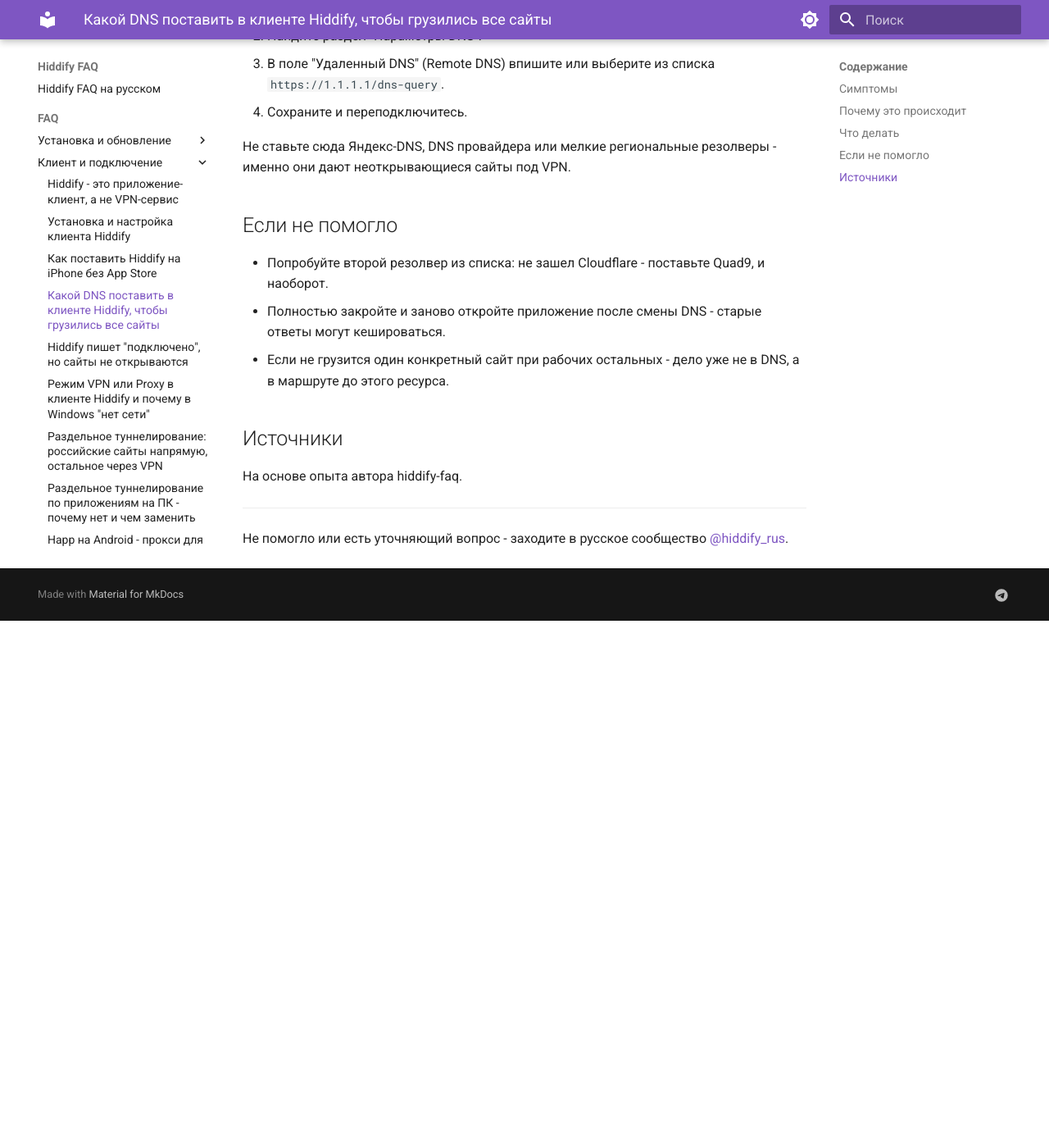
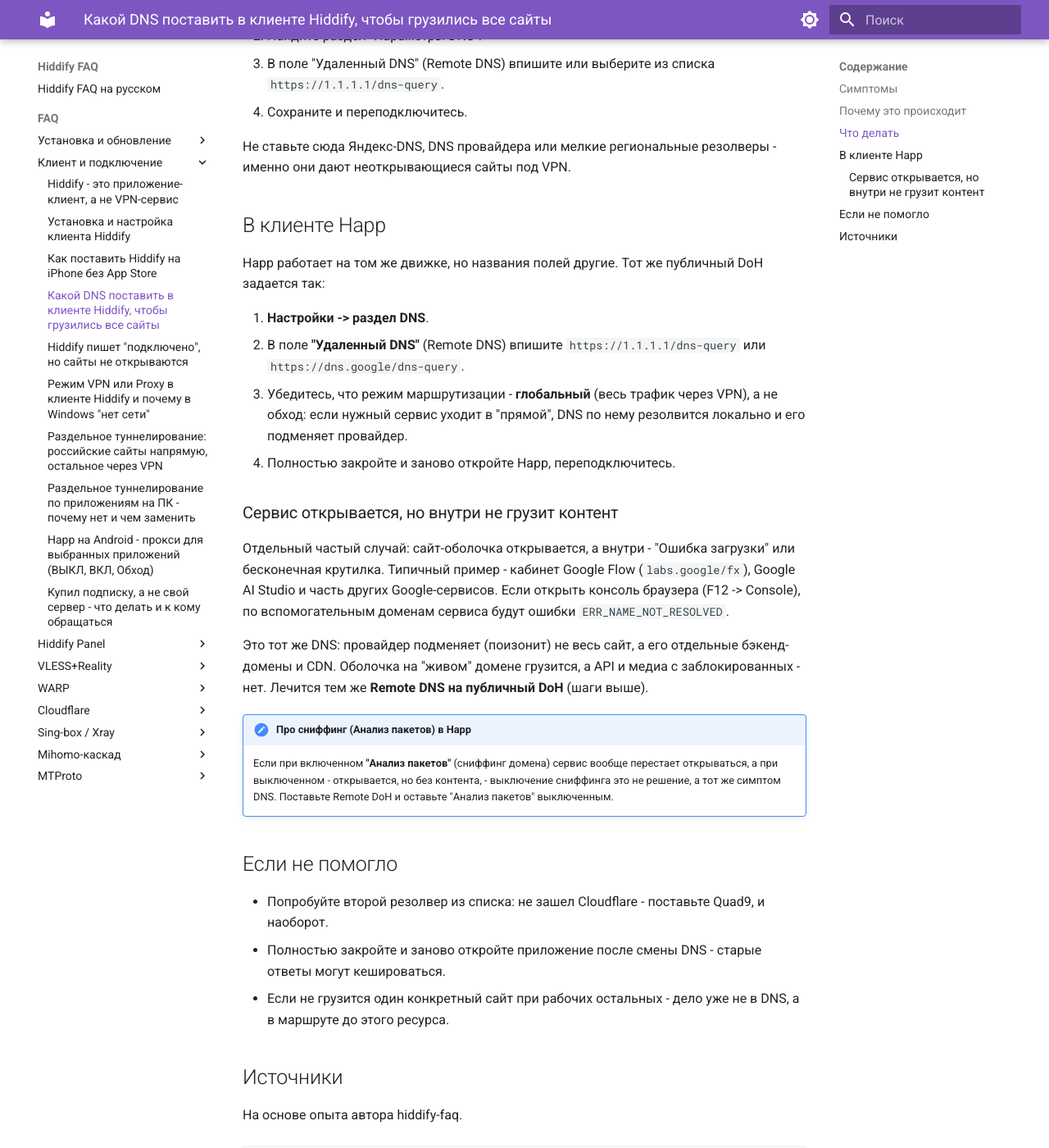
Before and after one commit to dewil/hiddify-faq, an MkDocs documentation site: the page built from docs/faq/client/hiddify-client-dns-settings.md, in a window 1280 px wide and 1400 px high, scrolled down 1153 px. Shown: the whole window at 82% size. Built offline with MkDocs 1.6.1 and Material for MkDocs 9.7.7, drawn with Linux system fonts in a browser that asks for light colours; before the commit the page ends 1910 px from its top, so only the background shows below that.

Commit message:
faq/client/dns: раздел про Happ + кейс когда сервис открывается, но не грузит контент (ERR_NAME_NOT_RESOLVED, напр. Google Flow)

```diff
--- a/docs/faq/client/hiddify-client-dns-settings.md
+++ b/docs/faq/client/hiddify-client-dns-settings.md
@@ -1,9 +1,10 @@
 ---
 title: Какой DNS поставить в клиенте Hiddify, чтобы грузились все сайты
-description: Часть сайтов под VPN не открывается из-за DNS. Решение - задать Remote DNS на публичный DoH (Cloudflare 1.1.1.1 или Quad9 9.9.9.9) и не использовать Яндекс или провайдерский DNS.
+description: Часть сайтов под VPN не открывается из-за DNS. Решение - задать Remote DNS на публичный DoH (Cloudflare 1.1.1.1 или Quad9 9.9.9.9) и не использовать Яндекс или провайдерский DNS. В Happ поле называется "Удаленный DNS"; тот же DNS чинит случаи, когда сервис (например кабинет Google Flow labs.google/fx) открывается, но не грузит содержимое и в консоли видно ERR_NAME_NOT_RESOLVED.
 tags:
   - dns
   - client
+  - happ
   - troubleshooting
 ---
 
@@ -41,6 +42,24 @@
 
 Не ставьте сюда Яндекс-DNS, DNS провайдера или мелкие региональные резолверы - именно они дают неоткрывающиеся сайты под VPN.
 
+## В клиенте Happ
+
+Happ работает на том же движке, но названия полей другие. Тот же публичный DoH задается так:
+
+1. **Настройки -> раздел DNS**.
+2. В поле **"Удаленный DNS"** (Remote DNS) впишите `https://1.1.1.1/dns-query` или `https://dns.google/dns-query`.
+3. Убедитесь, что режим маршрутизации - **глобальный** (весь трафик через VPN), а не обход: если нужный сервис уходит в "прямой", DNS по нему резолвится локально и его подменяет провайдер.
+4. Полностью закройте и заново откройте Happ, переподключитесь.
+
+### Сервис открывается, но внутри не грузит контент
+
+Отдельный частый случай: сайт-оболочка открывается, а внутри - "Ошибка загрузки" или бесконечная крутилка. Типичный пример - кабинет Google Flow (`labs.google/fx`), Google AI Studio и часть других Google-сервисов. Если открыть консоль браузера (F12 -> Console), по вспомогательным доменам сервиса будут ошибки `ERR_NAME_NOT_RESOLVED`.
+
+Это тот же DNS: провайдер подменяет (поизонит) не весь сайт, а его отдельные бэкенд-домены и CDN. Оболочка на "живом" домене грузится, а API и медиа с заблокированных - нет. Лечится тем же **Remote DNS на публичный DoH** (шаги выше).
+
+!!! note "Про сниффинг (Анализ пакетов) в Happ"
+    Если при включенном **"Анализ пакетов"** (сниффинг домена) сервис вообще перестает открываться, а при выключенном - открывается, но без контента, - выключение сниффинга это не решение, а тот же симптом DNS. Поставьте Remote DoH и оставьте "Анализ пакетов" выключенным.
+
 ## Если не помогло
 
 - Попробуйте второй резолвер из списка: не зашел Cloudflare - поставьте Quad9, и наоборот.
```
